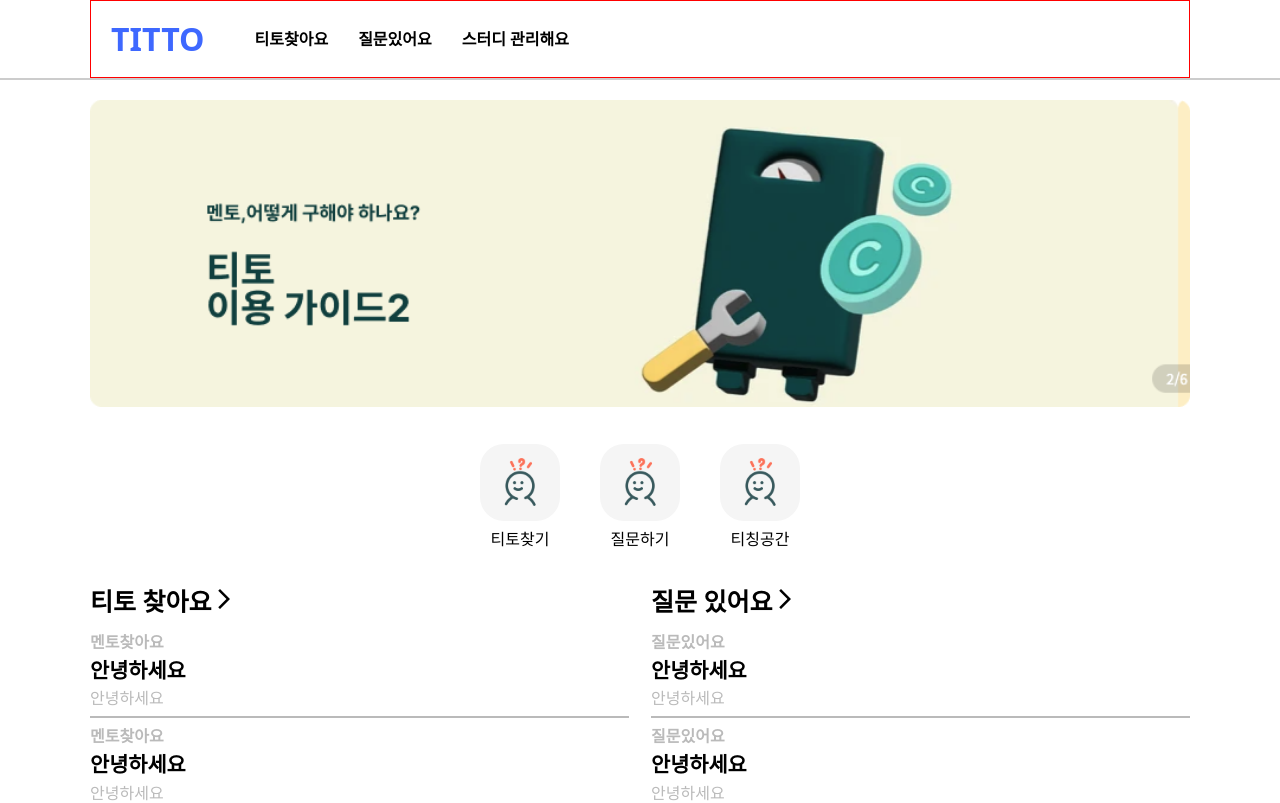
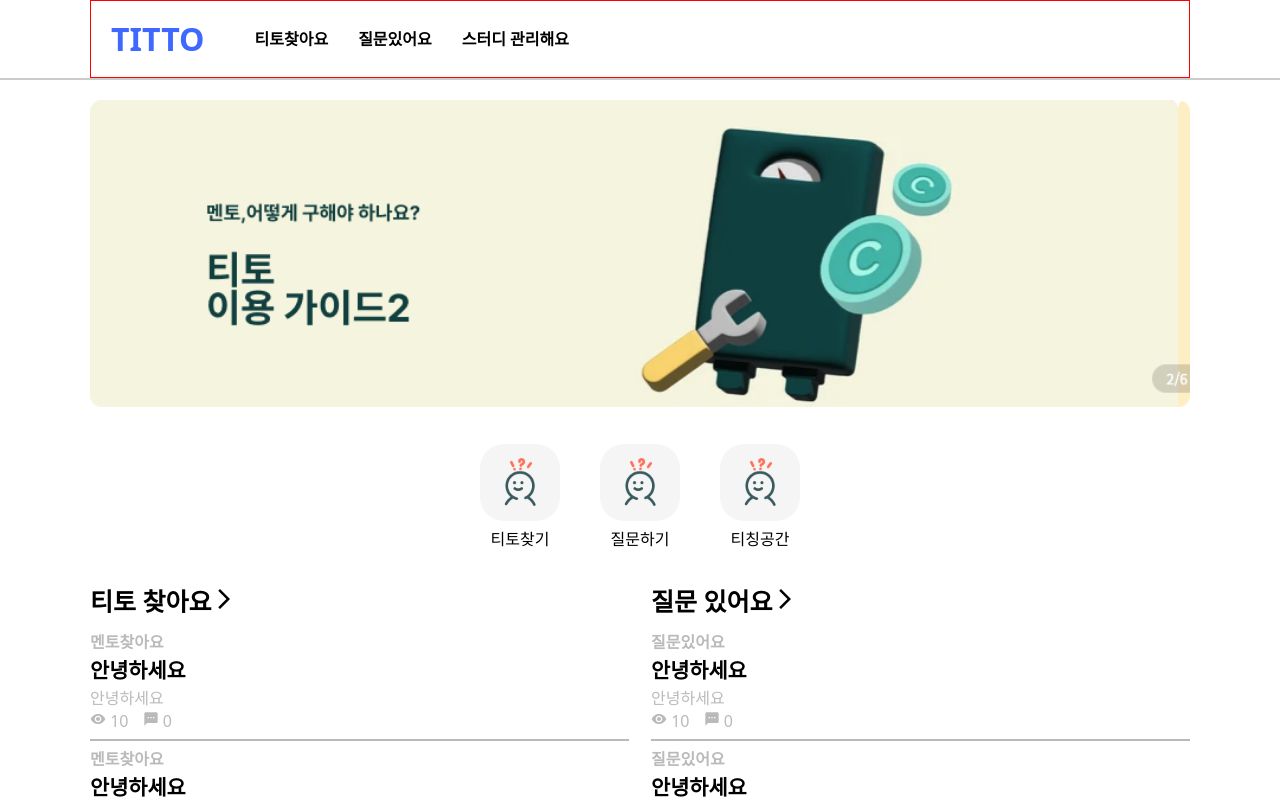
Before and after one commit to Zvckaya/TT_Frontend, a React (Vite) app: page / in a window 1280 px wide. Shown: the top 803 px of the page. Built offline with nearby package versions, Linux system fonts and the light colour scheme.

Commit message:
min max추가/홈 보드 디테일 수정

```diff
--- a/src/App.tsx
+++ b/src/App.tsx
@@ -11,6 +11,7 @@ import HomeScreen from "./screens/home-screen";
 
 const Wrapper = styled.div`
   box-sizing: border-box;
+  min-width: 1100px;
 `;
 const GlobalStyles = createGlobalStyle`
   ${reset}
--- a/src/components/home/board-detail.tsx
+++ b/src/components/home/board-detail.tsx
@@ -1,4 +1,6 @@
 import styled from "styled-components";
+import VisibilityIcon from "@mui/icons-material/Visibility";
+import SmsIcon from "@mui/icons-material/Sms";
 
 enum Category {
   MentorSearch,
@@ -50,6 +52,7 @@ const BoardWrapper = styled.div`
     font-weight: 100;
     font-size: 1em;
     padding-top: 10px;
+    padding-bottom: 5px;
   }
   span {
     display: inline-block;
@@ -70,6 +73,12 @@ const HBoardDetail = ({
       <span className="title">{title}</span>
       <br />
       <span className="detail">{detail}</span>
+      <br />
+      <div>
+        <VisibilityIcon style={{ fontSize: "1em" }} /> {view}{" "}
+        <div style={{ display: "inline-block", width: "10px" }}> </div>
+        <SmsIcon style={{ fontSize: "1em" }}></SmsIcon> {comment}
+      </div>
     </BoardWrapper>
   );
 };
```
